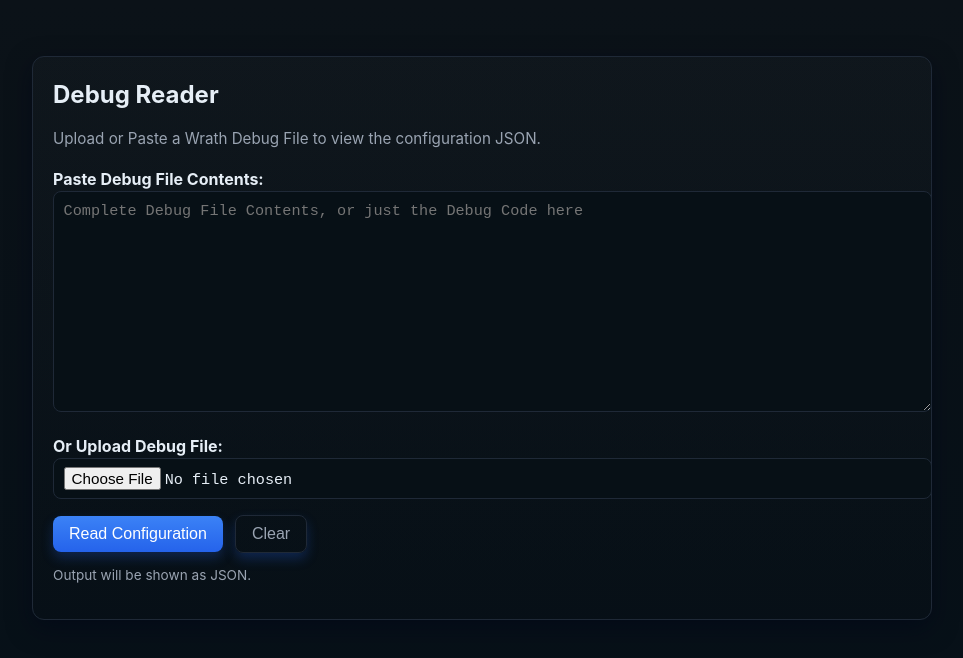
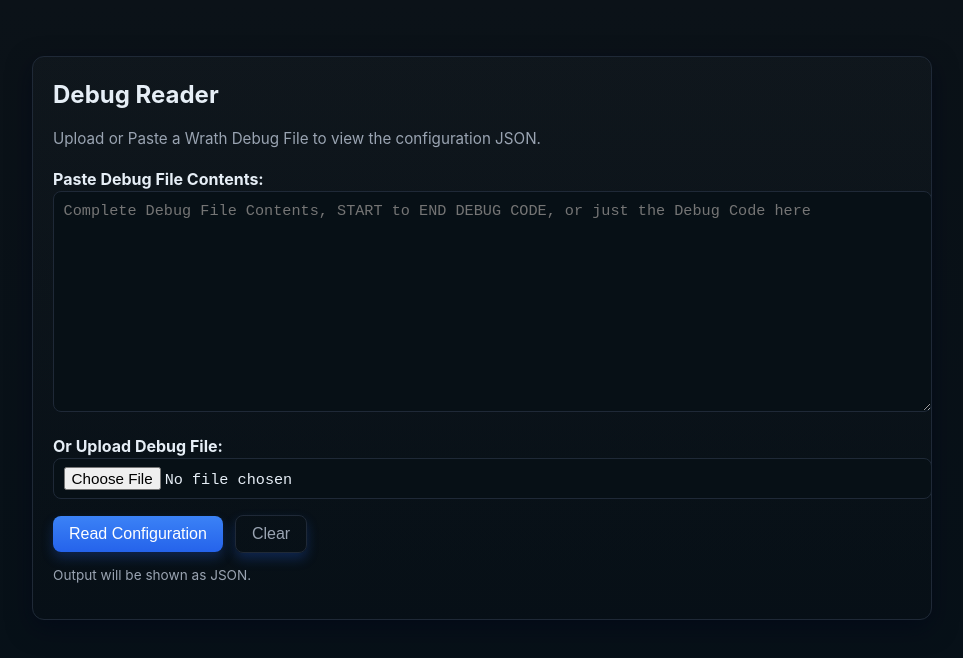
Before and after one commit to zbee/WrathWeb, a website: page worker/src/html/debug-reader.html in a window 1280 px wide. Shown: the whole page, without its empty margins (158-1121 px from the left). Drawn offline with Linux system fonts and the light colour scheme.

Commit message:
fix(DebugReader): Include all supported variations in instructions

```diff
--- a/worker/src/html/debug-reader.html
+++ b/worker/src/html/debug-reader.html
@@ -74,7 +74,7 @@
         <form method="POST" enctype="multipart/form-data">
             <div class="row">
                 <label><strong>Paste Debug File Contents:</strong></label><br>
-                <textarea name="textInput" placeholder="Complete Debug File Contents, or just the Debug Code here"></textarea>
+                <textarea name="textInput" placeholder="Complete Debug File Contents, START to END DEBUG CODE, or just the Debug Code here"></textarea>
             </div>
             <div class="row">
                 <label><strong>Or Upload Debug File:</strong></label><br>
```
